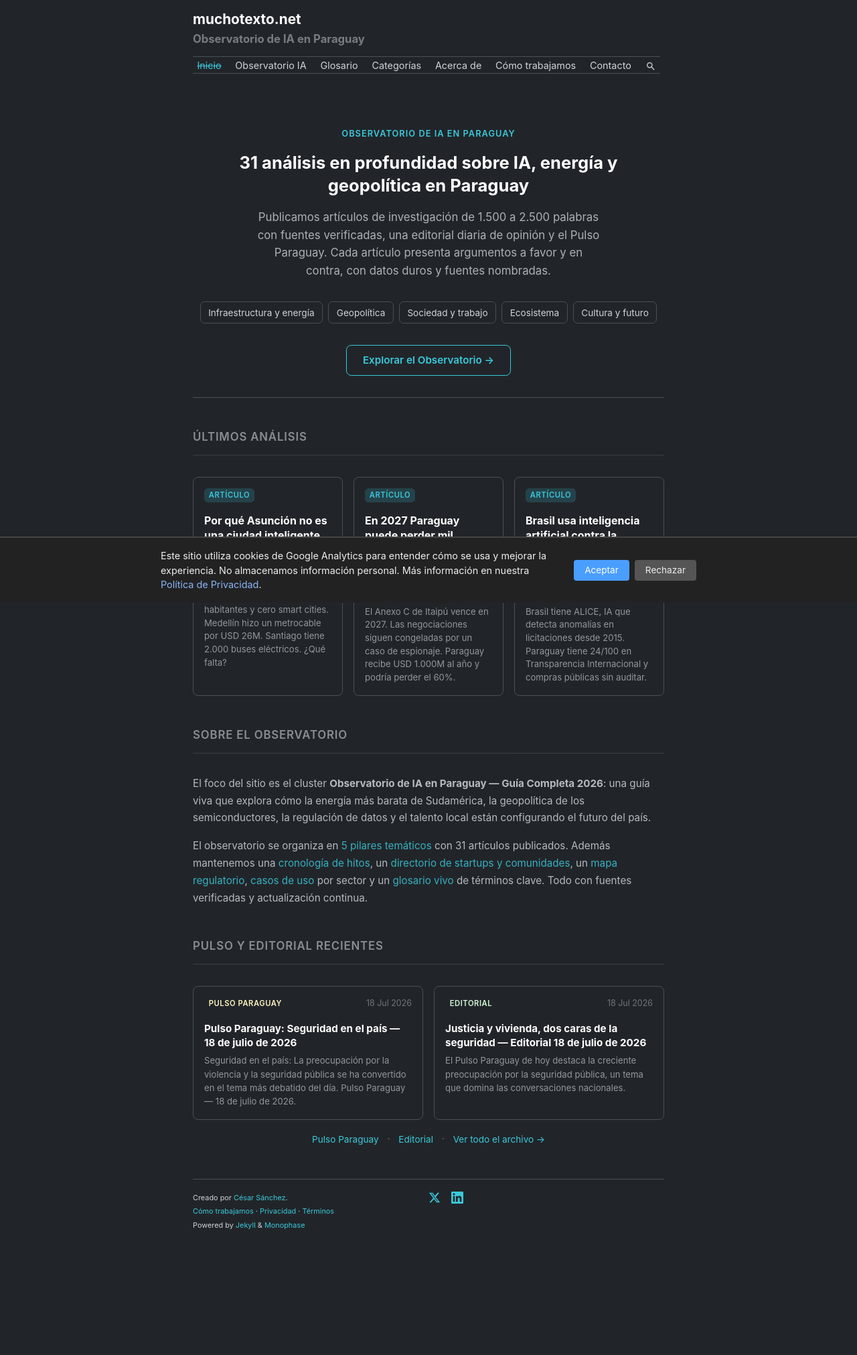
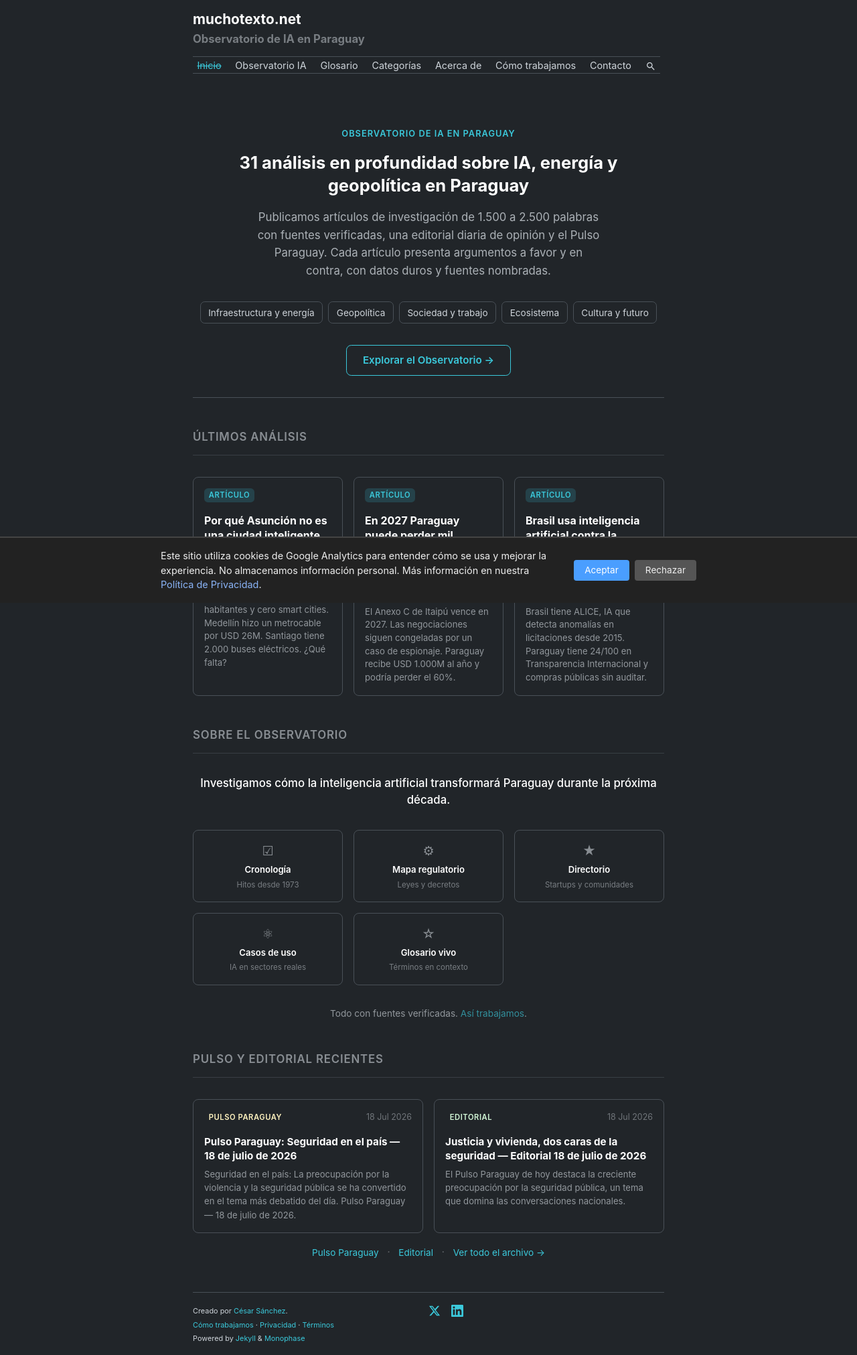
Before and after one commit to miravosqueinteresante/muchotexto.net, a Jekyll site: the page built from index.markdown, in a window 1280 px wide. Shown: the whole page at 67% size. Built offline with Jekyll 4.4.1, drawn with Linux system fonts in a browser that asks for light colours; before the commit the page ends 1854 px from its top, so only the background shows below that.

Commit message:
feat: simplify 'Sobre el observatorio' with mission statement + visual cards grid

```diff
--- a/_layouts/home.html
+++ b/_layouts/home.html
@@ -68,10 +68,35 @@ layout: default
 
 <section class="home-section">
   <h2 class="home-section-title">Sobre el observatorio</h2>
-  <div class="about-text">
-    <p>El foco del sitio es el cluster <strong>Observatorio de IA en Paraguay — Guía Completa 2026</strong>: una guía viva que explora cómo la energía más barata de Sudamérica, la geopolítica de los semiconductores, la regulación de datos y el talento local están configurando el futuro del país.</p>
-    <p>El observatorio se organiza en <a href="{{ '/ia-en-paraguay/' | relative_url }}">5 pilares temáticos</a> con {{ total_analisis }} artículos publicados. Además mantenemos una <a href="{{ '/cronologia/' | relative_url }}">cronología de hitos</a>, un <a href="{{ '/directorio/' | relative_url }}">directorio de startups y comunidades</a>, un <a href="{{ '/regulacion/' | relative_url }}">mapa regulatorio</a>, <a href="{{ '/casos-de-uso/' | relative_url }}">casos de uso</a> por sector y un <a href="{{ '/glosario/' | relative_url }}">glosario vivo</a> de términos clave. Todo con fuentes verificadas y actualización continua.</p>
+  <p class="about-mission">Investigamos cómo la inteligencia artificial transformará Paraguay durante la próxima década.</p>
+  <div class="observatorio-grid">
+    <a class="observatorio-card" href="{{ '/cronologia/' | relative_url }}">
+      <span class="observatorio-icon">&#9745;</span>
+      <span class="observatorio-label">Cronología</span>
+      <span class="observatorio-desc">Hitos desde 1973</span>
+    </a>
+    <a class="observatorio-card" href="{{ '/regulacion/' | relative_url }}">
+      <span class="observatorio-icon">&#9881;</span>
+      <span class="observatorio-label">Mapa regulatorio</span>
+      <span class="observatorio-desc">Leyes y decretos</span>
+    </a>
+    <a class="observatorio-card" href="{{ '/directorio/' | relative_url }}">
+      <span class="observatorio-icon">&#9733;</span>
+      <span class="observatorio-label">Directorio</span>
+      <span class="observatorio-desc">Startups y comunidades</span>
+    </a>
+    <a class="observatorio-card" href="{{ '/casos-de-uso/' | relative_url }}">
+      <span class="observatorio-icon">&#9883;</span>
+      <span class="observatorio-label">Casos de uso</span>
+      <span class="observatorio-desc">IA en sectores reales</span>
+    </a>
+    <a class="observatorio-card" href="{{ '/glosario/' | relative_url }}">
+      <span class="observatorio-icon">&#9734;</span>
+      <span class="observatorio-label">Glosario vivo</span>
+      <span class="observatorio-desc">Términos en contexto</span>
+    </a>
   </div>
+  <p class="about-footer">Todo con fuentes verificadas. <a href="{{ '/como-trabajamos/' | relative_url }}">Así trabajamos</a>.</p>
 </section>
 
 <section class="home-section">
--- a/_sass/monophase/_home.scss
+++ b/_sass/monophase/_home.scss
@@ -269,16 +269,69 @@
  * About section — observatorio context
  */
 
-.about-text {
-  font-size: 0.95em;
-  line-height: 1.7;
-  opacity: 0.85;
+.about-mission {
+  margin: 0 0 var(--spacer-2);
+  font-size: 1.05em;
+  font-weight: 500;
+  line-height: 1.5;
+  color: var(--heading-color);
+  text-align: center;
+}
 
-  p {
-    margin: 0 0 var(--spacer);
-  }
+.observatorio-grid {
+  display: grid;
+  grid-template-columns: repeat(3, 1fr);
+  gap: var(--spacer);
+  margin-bottom: var(--spacer-2);
+}
 
-  a {
-    color: var(--link-color);
+@media (max-width: 35rem) {
+  .observatorio-grid {
+    grid-template-columns: repeat(2, 1fr);
   }
 }
+
+.observatorio-card {
+  display: flex;
+  flex-direction: column;
+  align-items: center;
+  gap: 0.25em;
+  padding: var(--spacer);
+  border: 1px solid var(--border-color);
+  border-radius: var(--border-radius);
+  text-decoration: none;
+  color: inherit;
+  text-align: center;
+  transition: border-color 0.15s;
+}
+
+.observatorio-card:hover {
+  border-color: var(--link-color);
+}
+
+.observatorio-icon {
+  font-size: 1.2em;
+  opacity: 0.6;
+}
+
+.observatorio-label {
+  font-size: 0.82em;
+  font-weight: 600;
+  color: var(--heading-color);
+}
+
+.observatorio-desc {
+  font-size: 0.72em;
+  opacity: 0.5;
+}
+
+.about-footer {
+  margin: 0;
+  text-align: center;
+  font-size: 0.85em;
+  opacity: 0.65;
+}
+
+.about-footer a {
+  color: var(--link-color);
+}
```
